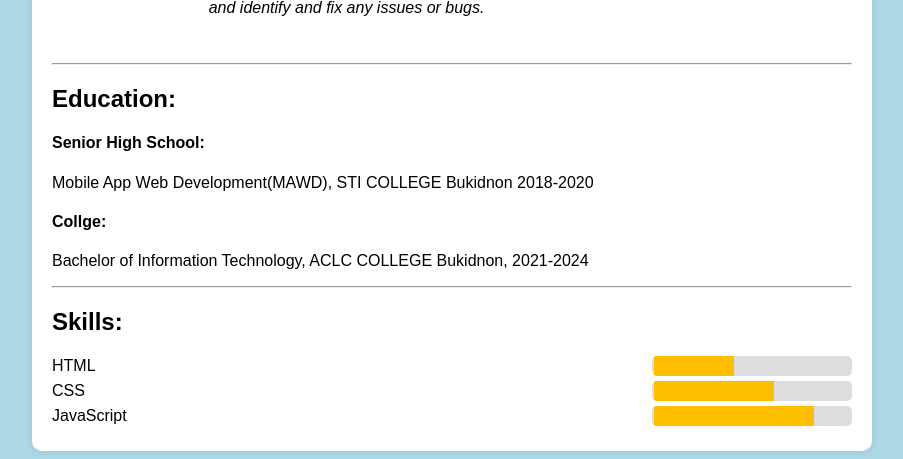
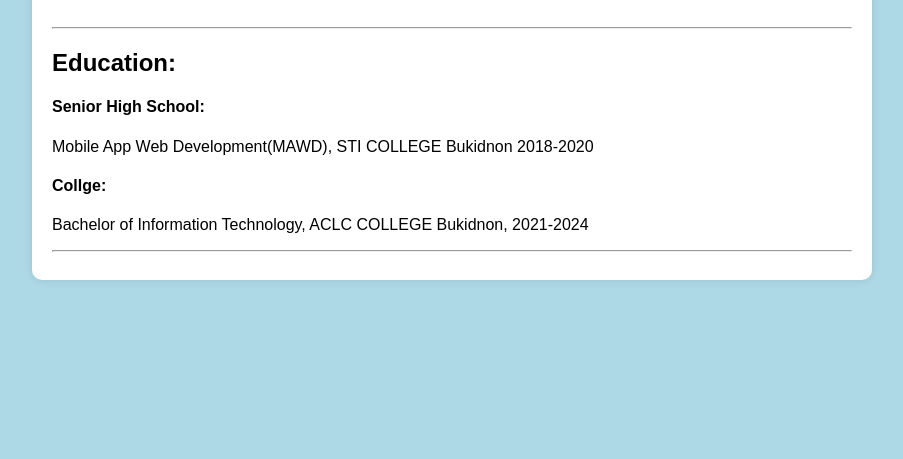
Before and after one commit to chelamaluya/maluya_resume, a plain HTML site: page index.html in a window 1280 px wide. Shown: the part 1001-1460 px from the top of the page, without its empty margins (188-1091 px from the left). After the commit the page ends 1289 px from the top, so only its background shows below. Drawn offline with Linux system fonts and the light colour scheme.

Commit message:
Update index.html

```diff
--- a/index.html
+++ b/index.html
@@ -41,7 +41,7 @@
 
         <section>
             <h2 class="h2"><b>Description:</b></h2>
-            <i>Skilled and passionate has a great foundation in coding, specially web development like HTML, CSS, and JavaScript.I Accomplished photo and video editing that brings a creative eye and masticulous attention to detail to match technical profiency. i actively pursues learning and problem-solving opportunities in order to broden expertise and remain current with market developments. I want to work as a professional web developer, that can contributing to creative projects and producing top-notch solution, by utilizing my experiences and talents.</i>
+            <i>My name is Chelamie Maluya, but you may call me Chela. I enjoy cooking, traveling, and watching movies. I enrolled in the BSIT program at ACLC College of Bukidnon. I consider myself to be an open-minded individual who aims for honesty in everything I do.</i>
         </section>
         <hr>
 
@@ -89,29 +89,6 @@
             <p>Bachelor of Information Technology, ACLC COLLEGE Bukidnon, 2021-2024</p>
         </section>
         <hr>
-
-        <section>
-            <h2><b>Skills:</b></h2>
-            <div class="skill">
-                <span>HTML</span>
-                <div class="rating">
-                    <div class="line filled" style="width: 40%;"></div>
-                </div>
-            </div>
-            <div class="skill">
-                <span>CSS</span>
-                <div class="rating">
-                    <div class="line filled" style="width: 60%;"></div>
-                </div>
-            </div>
-            <div class="skill">
-                <span>JavaScript</span>
-                <div class="rating">
-                    <div class="line filled" style="width: 80%;"></div>
-                </div>
-        </section>
-
-
     </div>
 </body>
 </html>
```
